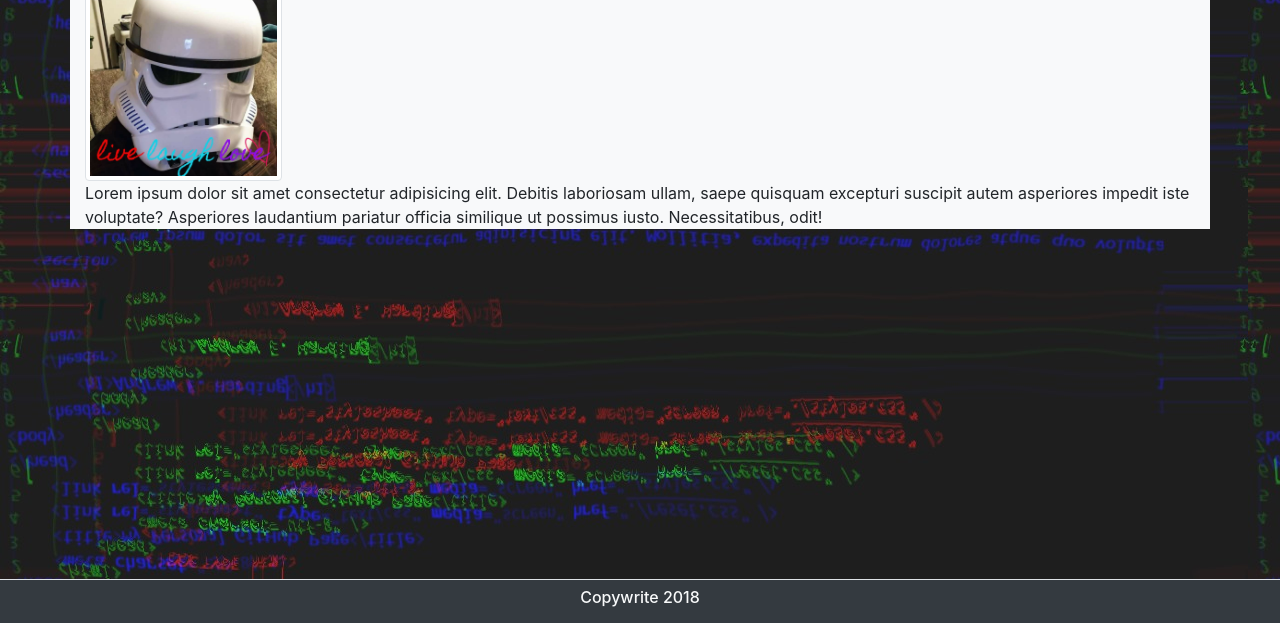
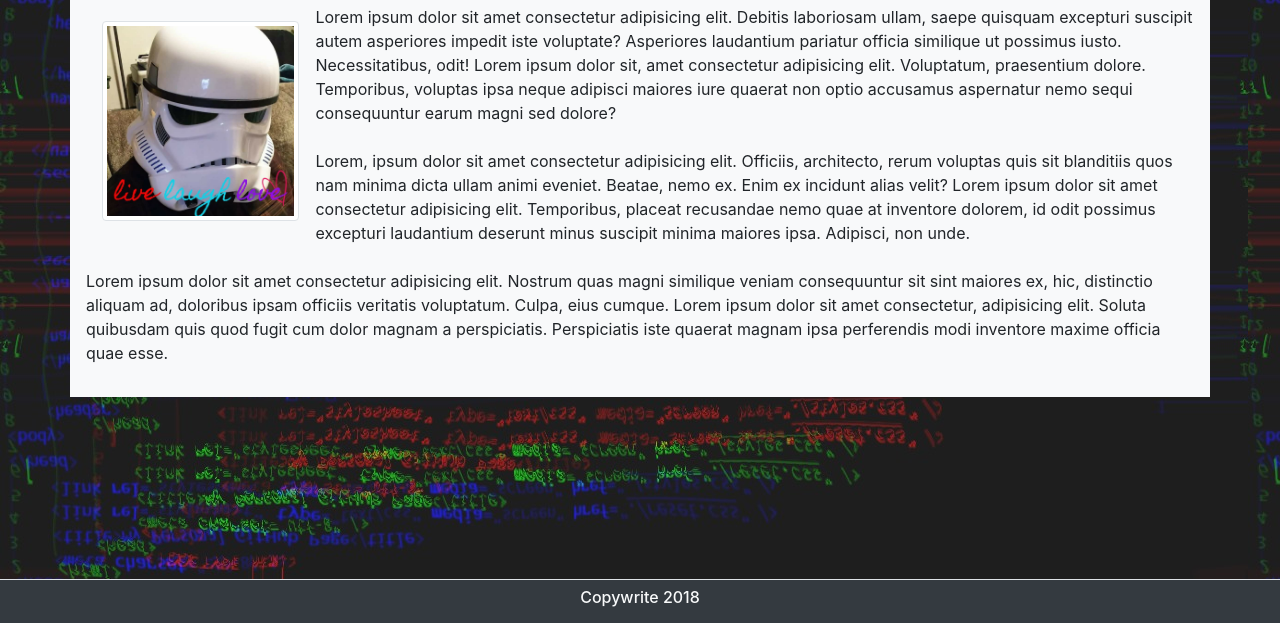
Before and after one commit to AndrewEHarding/Bootstrap-Portfolio, a plain HTML site: page index.html in a window 1280 px wide. Shown: the part 177-800 px from the top of the page. Drawn offline with nearby package versions, Linux system fonts and the light colour scheme.

Commit message:
<COMMENT>

```diff
--- a/index.html
+++ b/index.html
@@ -32,10 +32,22 @@
     </nav>
 
     <!-- Body Content -->
-    <div class="container bg-light mt-3">
-        <h2 class="text-info m-0 p-3">About Me</h2>
-        <img src="./profilepic.jpg" alt="Profile Image" class="img-thumbnail" style="height: 200px;">
-        <p class="flex-wrap">Lorem ipsum dolor sit amet consectetur adipisicing elit. Debitis laboriosam ullam, saepe quisquam excepturi suscipit autem asperiores impedit iste voluptate? Asperiores laudantium pariatur officia similique ut possimus iusto. Necessitatibus, odit!</p>
+    <div class="container bg-light mt-3 p-3 ">
+        <h2 class="text-info p-3">About Me</h2>
+        <img src="./profilepic.jpg" alt="Profile Image" class="img-thumbnail float-left m-3" style="height: 200px;">
+        <p>Lorem ipsum dolor sit amet consectetur adipisicing elit. Debitis laboriosam ullam, saepe quisquam excepturi suscipit
+            autem asperiores impedit iste voluptate? Asperiores laudantium pariatur officia similique ut possimus iusto.
+            Necessitatibus, odit! Lorem ipsum dolor sit, amet consectetur adipisicing elit. Voluptatum, praesentium dolore.
+            Temporibus, voluptas ipsa neque adipisci maiores iure quaerat non optio accusamus aspernatur nemo sequi consequuntur
+            earum magni sed dolore?<br><br>
+            Lorem, ipsum dolor sit amet consectetur adipisicing elit. Officiis, architecto, rerum voluptas quis sit blanditiis
+            quos nam minima dicta ullam animi eveniet. Beatae, nemo ex. Enim ex incidunt alias velit? Lorem ipsum dolor sit
+            amet consectetur adipisicing elit. Temporibus, placeat recusandae nemo quae at inventore dolorem, id odit possimus
+            excepturi laudantium deserunt minus suscipit minima maiores ipsa. Adipisci, non unde.<br><br>
+            Lorem ipsum dolor sit amet consectetur adipisicing elit. Nostrum quas magni similique veniam consequuntur sit sint
+            maiores ex, hic, distinctio aliquam ad, doloribus ipsam officiis veritatis voluptatum. Culpa, eius cumque. Lorem
+            ipsum dolor sit amet consectetur, adipisicing elit. Soluta quibusdam quis quod fugit cum dolor magnam a perspiciatis.
+            Perspiciatis iste quaerat magnam ipsa perferendis modi inventore maxime officia quae esse.</p>
     </div>
 
     <!-- Footer -->
```
Also changed, not shown: contact.html (+2 -2 lines), portfolio.html (+2 -2 lines).
